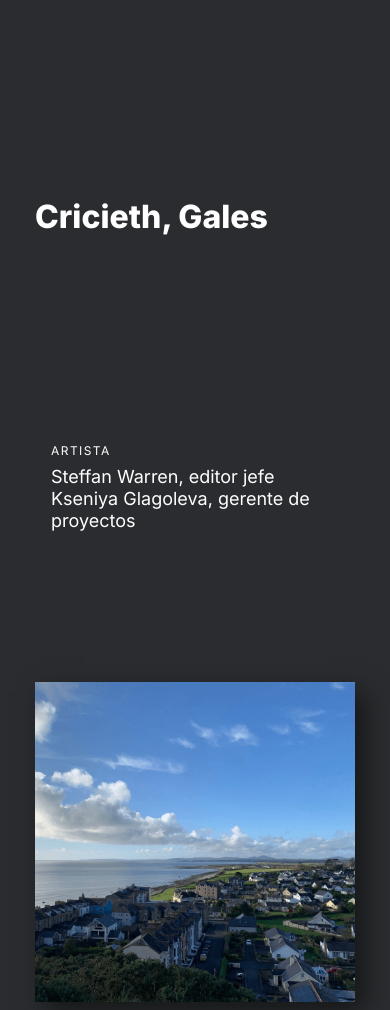
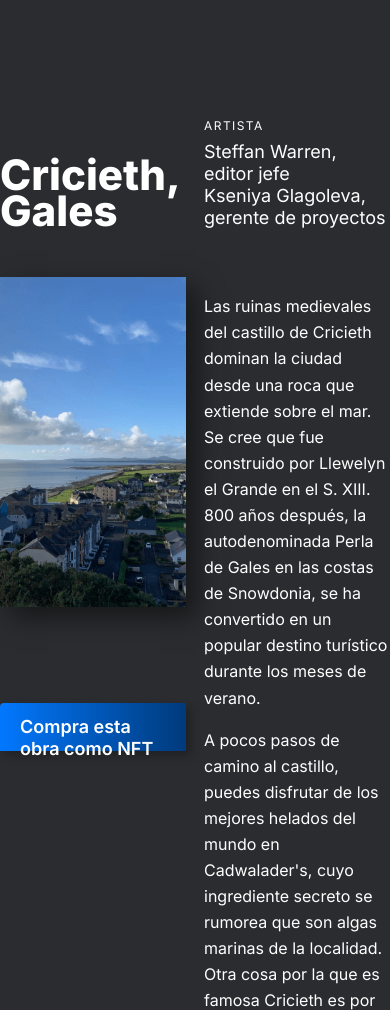
Before and after one commit to Squisito78/web_project_homeland, a plain HTML site: page index.html in a window 390 px wide. Shown: the part 2704-3714 px from the top of the page. Drawn offline with Linux system fonts and the light colour scheme.

Commit message:
Add @Medias Queris for 768px, 544px y 320px a la seccion Places

```diff
--- a/blocks/footer.css
+++ b/blocks/footer.css
@@ -1,12 +1,17 @@
 .footer__copyright {
   color: white;
   max-width: 194px;
-  margin: 200px auto 0;
+  margin: 90px auto 0;
   padding-bottom: 25px;
 }
 
 /* STYLES MEDIA QUERIS for 768px 2DA PARTE*/
-/* Para ésta Media Queris, NO HAY CAMBIOS */
+
+@media screen and (max-width: 768px) {
+  .footer__copyright {
+    margin: 90px auto 0;
+  }
+}
 
 /* STYLES MEDIA QUERIS for 320px 2DA PARTE*/
 
--- /dev/null
+++ b/blocks/place.css
@@ -0,0 +1,226 @@
+.places {
+  display: flex;
+  flex-direction: column;
+  row-gap: 80px;
+}
+.place {
+  display: grid;
+  grid-template-columns: repeat(2, 1fr);
+  grid-template-rows: auto 460px auto;
+  margin: 0 auto;
+  column-gap: 37px;
+  row-gap: 48px;
+
+  max-width: 984px;
+  width: 100%;
+  color: white;
+}
+
+.place__title {
+  font-family: "Inter";
+  font-size: 72px;
+  font-weight: 900;
+  line-height: 76px;
+  text-align: left;
+  max-width: 460px;
+  width: 100%;
+  margin: 0;
+  align-self: flex-end;
+}
+
+.place__website {
+  max-width: 456px;
+  width: 100%;
+  align-self: flex-end;
+}
+
+.place__artist {
+  font-family: "Inter";
+  font-size: 18px;
+  font-weight: 400;
+  line-height: 22px;
+  text-align: left;
+  margin: 0;
+  max-width: 456px;
+}
+
+.place__url-heading {
+  font-family: "Inter";
+  font-size: 12px;
+  font-weight: 400;
+  line-height: 14.52px;
+  letter-spacing: 0.12em;
+  text-align: left;
+  max-width: 85.17px;
+  margin-bottom: 8px;
+}
+
+.place__image {
+  max-width: 460px;
+  width: 100%;
+  max-height: 460px;
+  height: 100%;
+  box-shadow: 10px 10px 25px 0px #00000080;
+}
+.place__image:hover {
+  opacity: 0.5;
+}
+
+.place__paragraphs {
+  font-family: "Inter";
+  font-size: 18px;
+  font-weight: 400;
+  line-height: 29.34px;
+  text-align: left;
+  font-size: 18px;
+  max-width: 484px;
+  width: 100%;
+  grid-column: 2/3;
+  grid-row: 2/4;
+}
+
+.place__frame-nft {
+  text-decoration: none;
+  font-family: "Inter";
+  font-size: 18px;
+  font-weight: 600;
+  line-height: 21.78px;
+  text-align: left;
+  max-width: 293px;
+  width: 100%;
+  max-height: 48px;
+  padding: 13px 20px;
+  border-radius: 4px 0px 0px 0px;
+  background: linear-gradient(90deg, #0278fe 0%, #003a7b 99.98%);
+  box-shadow: 5px 5px 10px 0px #00000040;
+  box-sizing: border-box;
+  margin-top: 48px;
+  color: #ffffff;
+  cursor: pointer;
+  border: none;
+}
+.place__frame-nft:hover {
+  /* border: solid 3px #0278fe; */
+  background: linear-gradient(90deg, #0278fe40 0%, #003a7b40 99.98%);
+}
+
+/* STYLES MEDIA QUERIS for 768px 2DA PARTE*/
+
+@media screen and (max-width: 768px) {
+  .places {
+    row-gap: 72px;
+  }
+  .place {
+    grid-template-rows: auto 340px auto;
+    column-gap: 28px;
+    max-width: 720px;
+    width: 100%;
+    color: white;
+  }
+  /* .place:last-child {
+    margin-bottom: 35%;
+  } */
+
+  .place__title {
+    font-size: 42px;
+    line-height: 46px;
+    max-width: 340px;
+  }
+
+  .place__website {
+    max-width: 352px;
+  }
+
+  .place__image {
+    max-width: 340px;
+    max-height: 340px;
+    object-fit: cover;
+  }
+
+  .place__paragraphs {
+    font-size: 16px;
+    line-height: 26.08px;
+    max-width: 352px;
+  }
+}
+
+/* STYLES MEDIA QUERIS for 544px 2DA PARTE */
+
+@media screen and (max-width: 544px) {
+  .places {
+    row-gap: 66px;
+  }
+  .place {
+    grid-template-rows: auto 330px auto;
+    column-gap: 18px;
+    max-width: 544px;
+    width: 100%;
+    color: white;
+  }
+  /* .place:last-child {
+    margin-bottom: 35%;
+  } */
+
+  .place__title {
+    line-height: 36px;
+    max-width: 314px;
+  }
+
+  .place__website {
+    max-width: 320px;
+  }
+
+  .place__image {
+    max-width: 340px;
+    max-height: 340px;
+    object-fit: cover;
+  }
+
+  .place__paragraphs {
+    font-size: 16px;
+    line-height: 26.08px;
+    max-width: 320px;
+  }
+}
+
+/* STYLES MEDIA QUERIS for 320px 2DA PARTE */
+
+@media screen and (max-width: 320px) {
+  .place {
+    grid-template-columns: 1fr;
+    grid-template-rows: auto;
+    max-width: 320px;
+    width: 100%;
+    row-gap: 30px;
+  }
+  /* .place:last-child {
+    margin-bottom: 35%;
+  } */
+
+  .place__title {
+    line-height: 35px;
+    max-width: 288px;
+    width: 100%;
+    padding: 0 16px;
+  }
+
+  .place__website {
+    max-width: 288px;
+    padding: 0 16px;
+  }
+
+  .place__image {
+    max-width: 320px;
+    max-height: 320px;
+  }
+
+  .place__paragraphs {
+    max-width: 288px;
+    grid-column: 1/2;
+    grid-row: 4/6;
+    padding: 0 16px;
+  }
+  .place__frame-nft {
+    margin: 30px 0 0 16px;
+  }
+}
--- a/blocks/places.css
+++ /dev/null
@@ -1,141 +0,0 @@
-.place {
-  display: grid;
-  grid-template-columns: repeat(2, 1fr);
-  grid-template-rows: auto 460px auto;
-  margin: 0 auto;
-  gap: 40px;
-  max-width: 987px;
-  width: 100%;
-  color: white;
-}
-
-.place__title {
-  font-family: "Inter";
-  font-size: 72px;
-  font-weight: 900;
-  line-height: 76px;
-  text-align: left;
-  max-width: 460px;
-  width: 100%;
-  margin: 92px 0 48px;
-}
-
-.place___website {
-  max-width: 456px;
-  width: 100%;
-  display: flex;
-  flex-direction: column;
-  justify-content: end;
-  margin: 177px 0 48px;
-}
-
-.place___artist {
-  font-family: "Inter";
-  font-size: 18px;
-  font-weight: 400;
-  line-height: 22px;
-  text-align: left;
-  margin: 0;
-}
-
-.place__url-heading {
-  font-family: "Inter";
-  font-size: 12px;
-  font-weight: 400;
-  line-height: 14.52px;
-  letter-spacing: 0.12em;
-  text-align: left;
-  max-width: 85.17px;
-  margin-bottom: 8px;
-}
-
-.place__image {
-  max-width: 460px;
-  width: 100%;
-  max-height: 460px;
-  height: 100%;
-  box-shadow: 10px 10px 25px 0px #00000080;
-}
-
-.place__paragraphs {
-  font-family: "Inter";
-  font-size: 18px;
-  font-weight: 400;
-  line-height: 29.34px;
-  text-align: left;
-  size: 18px;
-  max-width: 484px;
-  width: 100%;
-}
-
-.place__frame-nft {
-  max-width: 289px;
-  padding: 13px 20px;
-  border-radius: 4px;
-  background: linear-gradient(90deg, #0278fe 0%, #003a7b 99.98%);
-  box-shadow: 5px 5px 10px 0px #00000040;
-}
-
-/* STYLES MEDIA QUERIS for 768px 2DA PARTE*/
-
-@media screen and (max-width: 768px) {
-  .place {
-    grid-template-rows: auto 340px auto;
-    width: calc(100% - 48px);
-    max-width: 720px;
-    padding: 0 24px 0 24px;
-  }
-  .place:last-child {
-    margin-bottom: 35%;
-  }
-  .place__title {
-    font-size: 42px;
-    line-height: 46px;
-  }
-
-  .place___website {
-    max-width: 352px;
-    margin: 88px 0 48px;
-  }
-
-  .place__image {
-    max-width: 340px;
-    max-height: 340px;
-  }
-
-  .place__paragraphs {
-    font-size: 16px;
-    line-height: 26.08px;
-    max-width: 352px;
-  }
-}
-
-/* STYLES MEDIA QUERIS for 320px 2DA PARTE */
-
-@media screen and (max-width: 320px) {
-}
-.place {
-  grid-template-columns: 320px;
-  grid-template-rows: auto 320px auto;
-  width: calc(100% - 32px);
-  max-width: 320px;
-  padding: 0 24px 0 24px;
-}
-.place__title {
-  font-size: 32px;
-  line-height: 35px;
-}
-
-.place___website {
-  max-width: 288px;
-  margin: auto;
-}
-
-.place__image {
-  max-width: 320px;
-  max-height: 320px;
-}
-
-.place__paragraphs {
-  max-width: 288px;
-}
--- a/index.html
+++ b/index.html
@@ -72,10 +72,10 @@
         <section class="places">
           <div class="place">
             <h2 class="place__title">Cricieth, Gales</h2>
-            <div class="place___website">
+            <div class="place__website">
               <p class="place__url-heading">ARTISTA</p>
-              <p class="place___artist">Steffan Warren, editor jefe</p>
-              <p class="place___artist">
+              <p class="place__artist">Steffan Warren, editor jefe</p>
+              <p class="place__artist">
                 Kseniya Glagoleva, gerente de proyectos
               </p>
             </div>
@@ -114,9 +114,9 @@
 
           <div class="place">
             <h2 class="place__title">Berea, EE. UU.</h2>
-            <div class="place___website">
+            <div class="place__website">
               <p class="place__url-heading">ARTISTA</p>
-              <p class="place___artist">Travis Turner, autor y editor</p>
+              <p class="place__artist">Travis Turner, autor y editor</p>
             </div>
             <img
               class="place__image"
@@ -153,9 +153,9 @@
 
           <div class="place">
             <h2 class="place__title">Muramvya, Burundi</h2>
-            <div class="place___website">
+            <div class="place__website">
               <p class="place__url-heading">ARTISTA</p>
-              <p class="place___artist">Grevisse Kenguruka, editor técnico</p>
+              <p class="place__artist">Grevisse Kenguruka, editor técnico</p>
             </div>
             <img
               class="place__image"
@@ -192,9 +192,9 @@
 
           <div class="place">
             <h2 class="place__title">Esmeraldas, Ecuador</h2>
-            <div class="place___website">
+            <div class="place__website">
               <p class="place__url-heading">ARTISTA</p>
-              <p class="place___artist">Fidel Mariny, Studen of Tripleten</p>
+              <p class="place__artist">Fidel Mariny, Studen of Tripleten</p>
             </div>
             <img
               class="place__image"
@@ -224,7 +224,9 @@
                 nuevo frente al mar para la ciudad de Esmeraldas.
               </p>
             </div>
-            <button class="place__frame-nft">Compra esta obra como NFT</button>
+            <button type="button" class="place__frame-nft">
+              Compra esta obra como NFT
+            </button>
           </div>
         </section>
       </main>
--- a/pages/index.css
+++ b/pages/index.css
@@ -5,8 +5,7 @@ De lo contrario, ¡anulará tus estilos personalizados!*/
 @import url(../vendor/fonts.css);
 @import url(../blocks/page.css);
 @import url(../blocks/header.css);
-@import url(../blocks/logo.css);
 @import url(../blocks/location.css);
 @import url(../blocks/footer.css);
-@import url(../blocks/pictures.css);
-@import url(../blocks/places.css);
+@import url(../blocks/photo-grid.css);
+@import url(../blocks/place.css);
```
Also changed, not shown: blocks/photo-grid.css (renamed from blocks/pictures.css), 1 other file.
